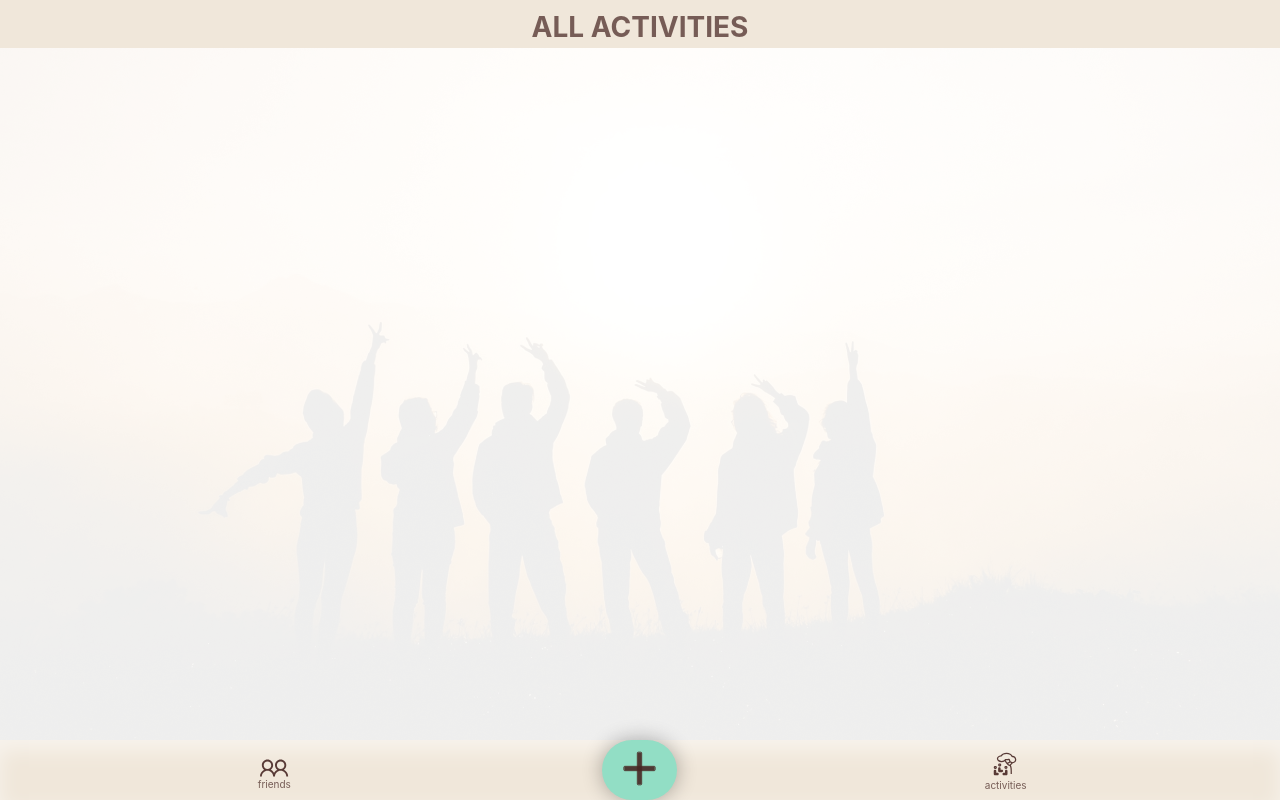
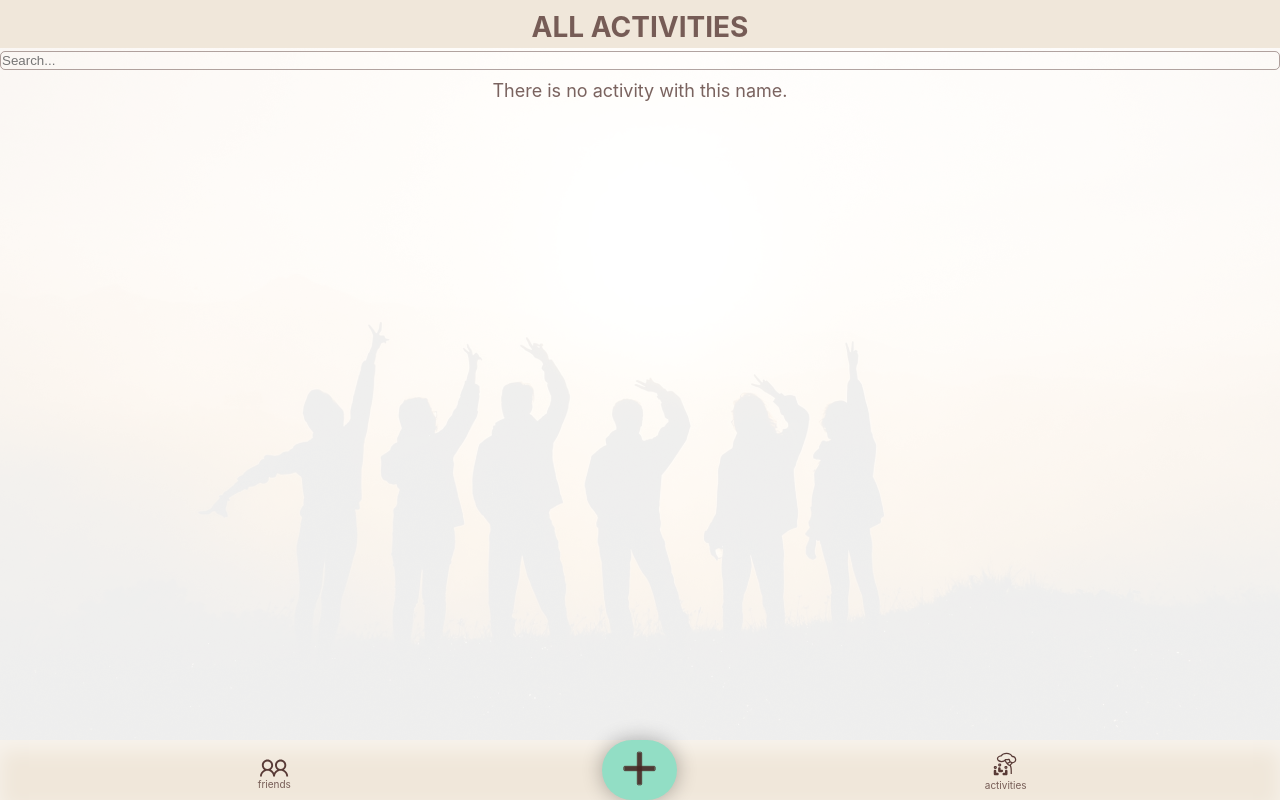
Before and after one commit to JelenadlS/capstone-project, a React (Create React App) app: page /search in a window 1280 px wide. Built offline with nearby package versions, Linux system fonts and the light colour scheme.

Commit message:
Add search functionality

```diff
--- a/src/components/Searchbar.js
+++ b/src/components/Searchbar.js
@@ -1,6 +1,7 @@
+import { useState } from 'react';
 import styled from 'styled-components';
 
-export default function Searchbar() {
+export default function Searchbar({ searchInputHandler }) {
   return (
     <div>
       <StyledInput
@@ -9,6 +10,7 @@ export default function Searchbar() {
         aria-label="searchbar"
         type="text"
         placeholder="Search..."
+        onChange={searchInputHandler}
       ></StyledInput>
     </div>
   );
--- a/src/pages/MyFriendsPage.js
+++ b/src/pages/MyFriendsPage.js
@@ -115,6 +115,7 @@ const ListStyle = styled.ul`
 const EmptyList = styled.p`
   color: rgba(71, 39, 35, 0.72);
   padding: 10px;
+  text-align: center;
 `;
 
 const StyledArrow = styled.span`
--- a/src/pages/SearchPage.js
+++ b/src/pages/SearchPage.js
@@ -1,5 +1,5 @@
 import { useState } from 'react';
-import { NavLink, Link } from 'react-router-dom';
+import { Link } from 'react-router-dom';
 import styled from 'styled-components';
 
 import Header from '../components/Header';
@@ -7,19 +7,41 @@ import Main from '../components/Main';
 import MappedPlaceholderPictures from '../components/MappedPlaceholderPictures.js';
 import Navigation from '../components/Navigation';
 import Picture from '../components/Picture';
+import Searchbar from '../components/Searchbar';
 
 import newIcon from '../images/newIcon.svg';
 import nextIcon from '../images/nextIcon.svg';
 
 export default function SearchPage({ activities }) {
+  const [searchInput, setSearchInput] = useState('');
+
+  const searchInputHandler = dataInput => {
+    const lowerCase = dataInput.target.value.toLowerCase();
+    setSearchInput(lowerCase);
+  };
+
+  const filteredActivities = activities.filter(activity => {
+    if (searchInput === '') {
+      return activity;
+    } else {
+      return activity.activity.toLowerCase().includes(searchInput);
+    }
+  });
+
   return (
     <Picture>
       <Header>all activities</Header>
       <Main>
-        <ListStyle>
-          {activities.map(activity => {
+        <Searchbar
+          activities={activities}
+          searchInputHandler={searchInputHandler}
+        ></Searchbar>
+        {filteredActivities.length > 0 ? (
+          <div>
+            {filteredActivities.map(activity => {
               return (
-              <li key={activity.id}>
+                <ListStyle key={activity.id} searchInput={searchInput}>
+                  <li>
                     <WrapperCard>
                       {!activity.photo > 0 ? (
                         <StyledImage
@@ -36,7 +58,9 @@ export default function SearchPage({ activities }) {
                           src={activity.photo}
                         />
                       )}
-                  <LinkStyling to={`/${activity.friend}/${activity.activity}`}>
+                      <LinkStyling
+                        to={`/${activity.friend}/${activity.activity}`}
+                      >
                         <strong>{activity.activity}</strong>
                       </LinkStyling>
                       <StyledArrow>
@@ -44,9 +68,15 @@ export default function SearchPage({ activities }) {
                       </StyledArrow>
                     </WrapperCard>
                   </li>
+                </ListStyle>
               );
             })}
-        </ListStyle>
+          </div>
+        ) : (
+          <EmptyList data-testid="emptylist">
+            There is no activity with this name.
+          </EmptyList>
+        )}
       </Main>
       <Navigation>
         <Link to="/newactivity">
@@ -89,3 +119,9 @@ const StyledImage = styled.img`
 const StyledArrow = styled.span`
   margin-left: 5px;
 `;
+
+const EmptyList = styled.p`
+  color: rgba(71, 39, 35, 0.72);
+  padding: 10px;
+  text-align: center;
+`;
```
Lines whose indentation alone changed are shown as unchanged.
